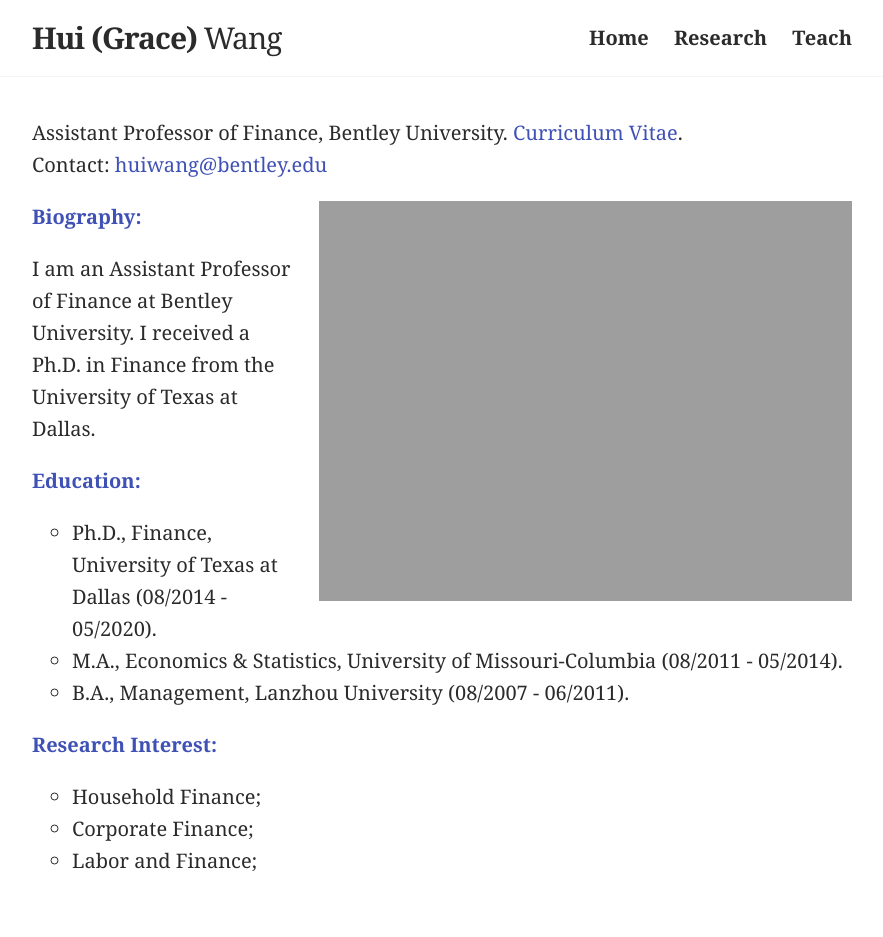
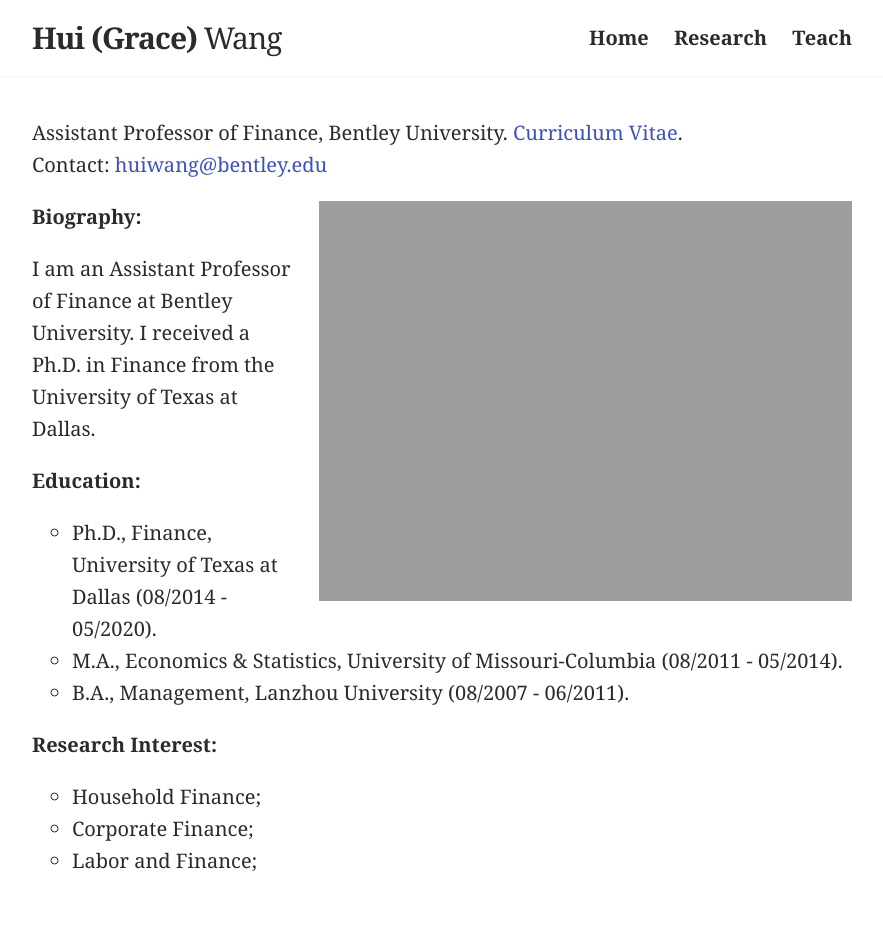
Before and after one commit to huigracewang/homepage, a Jekyll site: the page built from index.md, in a window 1280 px wide. Shown: the whole page, without its empty margins (198-1081 px from the left). Built offline with Jekyll 4.4.1, drawn with Linux system fonts in a browser that asks for light colours.

Commit message:
Update index.md

```diff
--- a/index.md
+++ b/index.md
@@ -4,18 +4,18 @@ profile_picture:
   src: /assets/img/profile_photo.png
   alt: website picture
 ---
-<strong style="color:#3f51b5">Biography:</strong>
+<strong style="color:#2b2b2b">Biography:</strong>
 
 I am an Assistant Professor of Finance at Bentley University. I received a Ph.D. in Finance from the University of Texas at Dallas.
 
-<strong style="color:#3f51b5">Education:</strong>
+<strong style="color:#2b2b2b">Education:</strong>
 <ul>
 <li style="list-style-type:circle;font-size:20px">Ph.D., Finance, University of Texas at Dallas (08/2014 - 05/2020).</li>
 <li style="list-style-type:circle;font-size:20px">M.A., Economics & Statistics, University of Missouri-Columbia (08/2011 - 05/2014).</li>
 <li style="list-style-type:circle;font-size:20px">B.A., Management, Lanzhou University (08/2007 - 06/2011).</li>
 </ul>
 
-<strong style="color:#3f51b5">Research Interest:</strong>
+<strong style="color:#2b2b2b">Research Interest:</strong>
 <ul>
 <li style="list-style-type:circle;font-size:20px">Household Finance;</li>
 <li style="list-style-type:circle;font-size:20px">Corporate Finance;</li>
```
